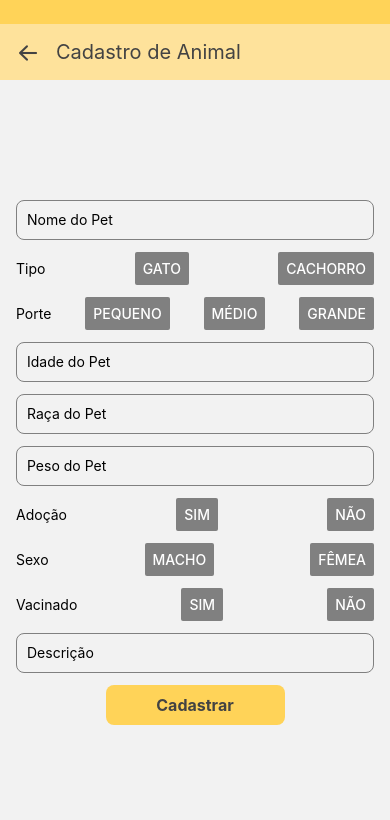
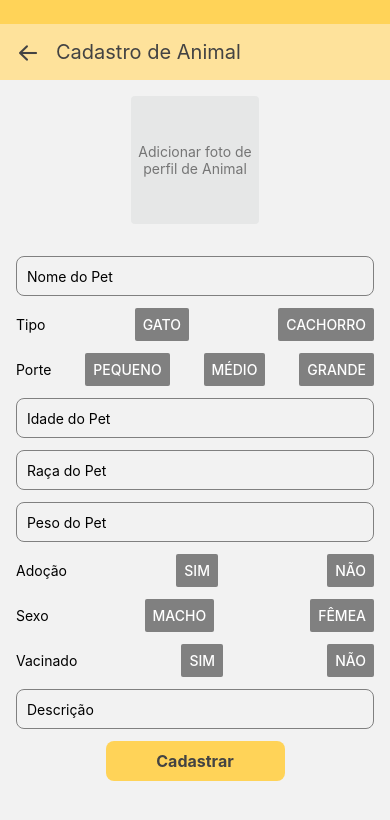
Before and after one commit to oseias-romeiro/MeauApp, a React Native app in the folder DevAppProject/: screen /CadastroAnimal in a window 390 px wide. Shown: the top 820 px of the page. Built offline with nearby package versions, Linux system fonts and the light colour scheme.

Commit message:
add: cadastro animal com uuid e foto animal

```diff
--- a/DevAppProject/src/screens/CadastroAnimal.js
+++ b/DevAppProject/src/screens/CadastroAnimal.js
@@ -6,13 +6,18 @@ import {
   StyleSheet,
   Button,
   TextInput,
+  Pressable,
 } from "react-native";
 
 import { useState } from "react";
 import Header from "../components/Header";
 import config from "../config/index";
 import { addDoc, collection } from "firebase/firestore";
+import { getStorage, ref, uploadBytesResumable } from "firebase/storage";
+import * as ImagePicker from "expo-image-picker";
+import { getAuth } from "firebase/auth";
 import { Alert } from "react-native";
+import { ScrollView } from "react-native-web";
 
 const CadastroPetForm = ({ navigation }) => {
   const [nomePet, setNomePet] = useState("");
@@ -25,8 +30,30 @@ const CadastroPetForm = ({ navigation }) => {
   const [sexo, setSexo] = useState("");
   const [adocao, setAdocao] = useState("");
   const [vacinado, setVacinado] = useState("");
+  const [imagemPerfilAnimal, setImagemPerfilAnimal] = useState(null);
+
+  const auth = getAuth();
+
+  const selecionarImagemPerfilAnimal = async () => {
+    let result = await ImagePicker.launchImageLibraryAsync({
+      mediaTypes: ImagePicker.MediaTypeOptions.All,
+      allowsEditing: true,
+      aspect: [4, 3],
+      quality: 1,
+    });
+
+    console.log(result);
+
+    if (!result.cancelled) {
+      setImagemPerfilAnimal(result.assets[0].uri);
+    }
+  };
 
   const handleCadastro = async () => {
+    const user = auth.currentUser;
+    console.log(user);
+
+    if (user) {
       const animalData = {
         nomePet: nomePet,
         tipo: tipo,
@@ -38,22 +65,52 @@ const CadastroPetForm = ({ navigation }) => {
         descricao: descricao,
         sexo: sexo,
         porte: porte,
+        dono: user.uid,
       };
       try {
-      await addDoc(collection(config.db, "animais"), animalData);
+        const docRef = await addDoc(
+          collection(config.db, "animais"),
+          animalData
+        );
+        if (imagemPerfilAnimal) {
+          const response = await fetch(imagemPerfilAnimal);
+          const blob = await response.blob();
+          await uploadBytesResumable(
+            ref(getStorage(), `animaisPhoto/${docRef.id}`),
+            blob
+          );
+        }
         Alert.alert("Animal criado com sucesso!");
         navigation.navigate("Dashboard");
       } catch (e) {
-      console.error("Erro ao cadastrar animal:", error);
+        console.error("Erro ao cadastrar animal:", e);
         Alert.alert("Falha ao cadastrar o animal!");
         navigation.navigate("Dashboard");
+      }
+    } else {
+      Alert.alert("Usuário não autenticado, por favor se autentique");
+      navigation.navigate("Login");
     }
   };
 
   return (
     <>
-      <Header text={"Cadastro de Animal"} backgroundColor={"#fee29b"} topBarColor={"#ffd358"} />
+      <Header
+        text={"Cadastro de Animal"}
+        backgroundColor={"#fee29b"}
+        topBarColor={"#ffd358"}
+      />
+      <ScrollView>
         <View style={styles.container}>
+          <Pressable
+            style={styles.btnImage}
+            onPress={selecionarImagemPerfilAnimal}
+          >
+            <Text style={styles.btnImageText}>
+              Adicionar foto de perfil de Animal
+            </Text>
+          </Pressable>
+
           <TextInput
             placeholder="Nome do Pet"
             style={styles.input}
@@ -169,6 +226,7 @@ const CadastroPetForm = ({ navigation }) => {
             <Text style={styles.buttonText}>Cadastrar</Text>
           </TouchableOpacity>
         </View>
+      </ScrollView>
     </>
   );
 };
@@ -213,6 +271,20 @@ const styles = StyleSheet.create({
     width: "100%",
     marginBottom: 12,
   },
+  btnImage: {
+    width: 128,
+    height: 128,
+    backgroundColor: "#e6e7e7",
+    borderRadius: 4,
+    marginBottom: 32,
+    alignSelf: "center",
+    justifyContent: "center",
+  },
+  btnImageText: {
+    color: "#757575",
+    fontSize: 14,
+    textAlign: "center",
+  },
 });
 
 export default CadastroPetForm;
--- a/DevAppProject/src/screens/CadastroPessoal/index.js
+++ b/DevAppProject/src/screens/CadastroPessoal/index.js
@@ -32,7 +32,6 @@ const CadastroPessoal = ({ navigation }) => {
       quality: 1,
     });
 
-    console.log(result);
 
     if (!result.canceled) {
       setImage(result.assets[0].uri);
```
Lines whose indentation alone changed are shown as unchanged.
